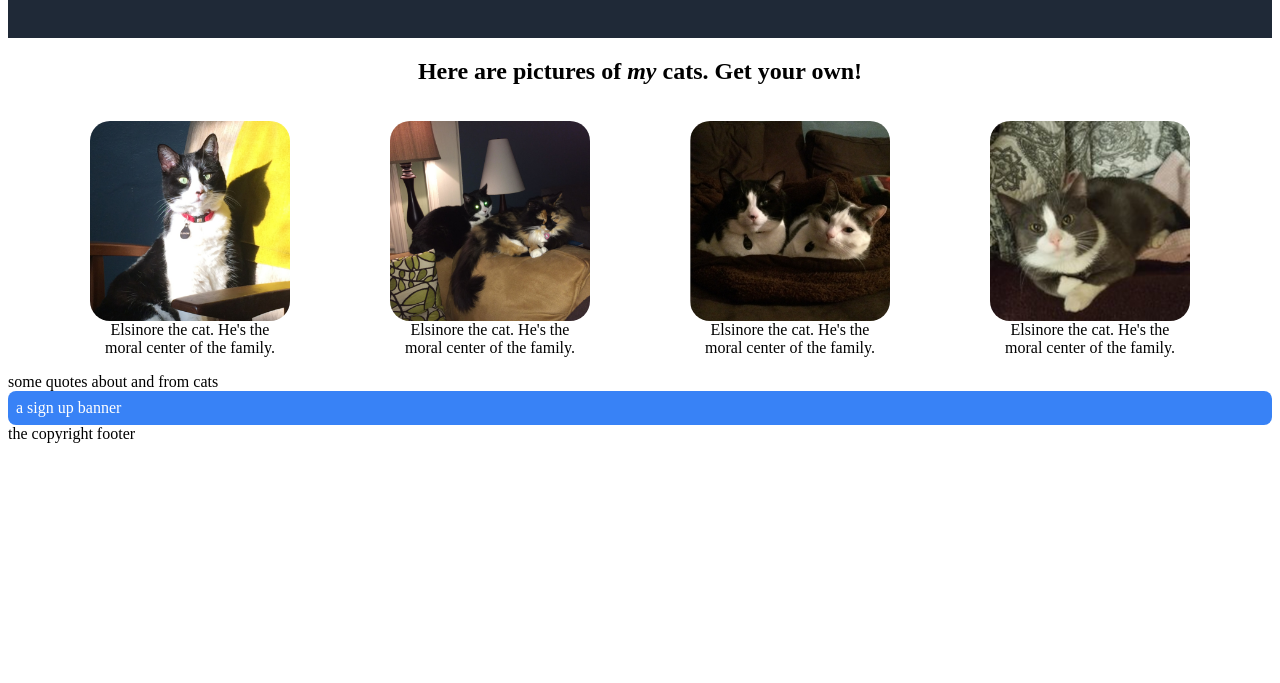
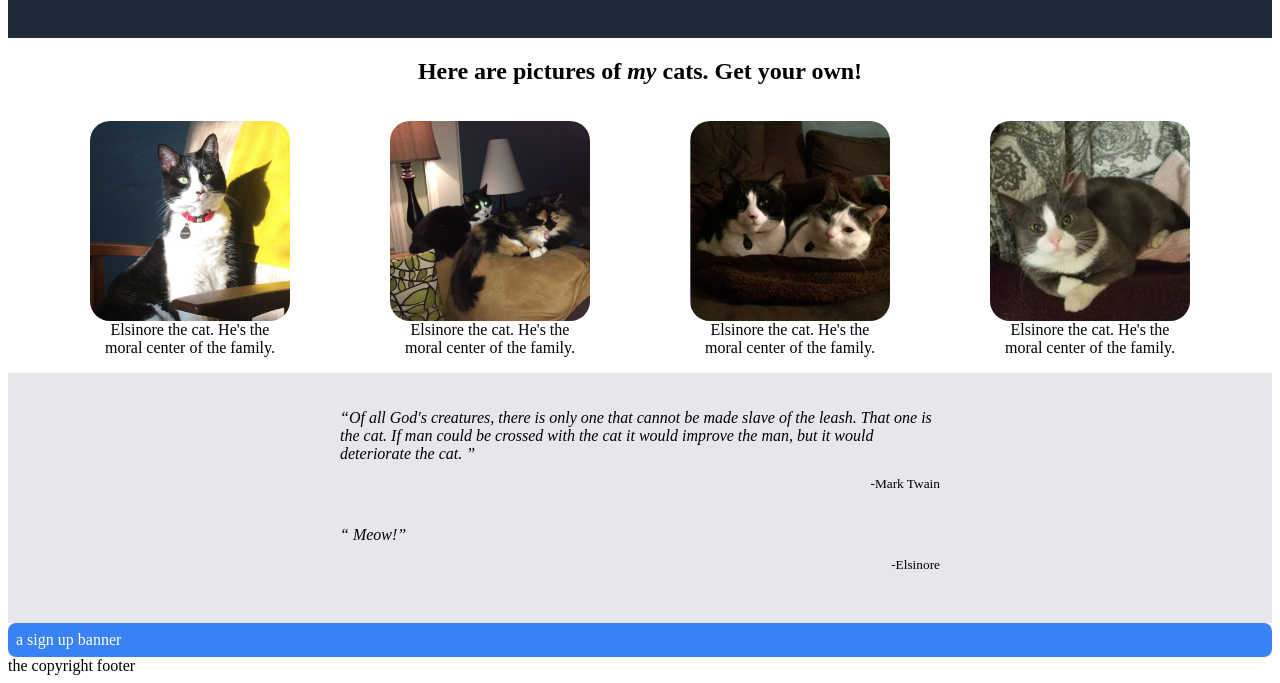
Before and after one commit to RobSelkowitz/odin-landing-page-project, a plain HTML site: page index.html in a window 1280 px wide. Shown: the part 353-1036 px from the top of the page. Before the commit the page ends 804 px from the top, so only its background shows below. Drawn offline with Linux system fonts and the light colour scheme.

Commit message:
cotent and style quotation section

```diff
--- a/index.html
+++ b/index.html
@@ -54,7 +54,17 @@
     </div>
 
     <div class="quotes">
-        some quotes about and from cats
+        <div class="quotation">
+            <q>Of all God's creatures, there is only one that cannot be made
+            slave of the leash. That one is the cat. If man could be crossed with the cat it would
+            improve the man, but it would deteriorate the cat.
+            </q>
+            <p> -Mark Twain</p>
+        </div>
+        <div class="quotation">
+            <q> Meow!</q>
+            <p> -Elsinore</p>
+        </div>
     </div>
 
     <div class="signup">
--- a/styles.css
+++ b/styles.css
@@ -47,13 +47,33 @@
     flex 0;
     display: flex;
     flex-direction: column;
-    align-content: center;
+    align-itens: center;
     justify-content: center;
 }
 .catpic > img {
     border-radius: 20px;
 
 }
+q{
+   font-style: italic;
+}
+.quotation > p {
+    text-align:end;
+    font-size: 10pt;
+
+}
+.quotes{
+    background-color: #E5E7EB;
+    display: flex;
+    flex-direction: column;
+    align-items: center;
+    justify-content: center;
+    height: 250px;
+}
+.quotation{
+    width: 600px;
+    padding: 10px;
+}
 a{
     text-decoration: none;
     color: rgba(255, 255, 255, 0.41);
```
